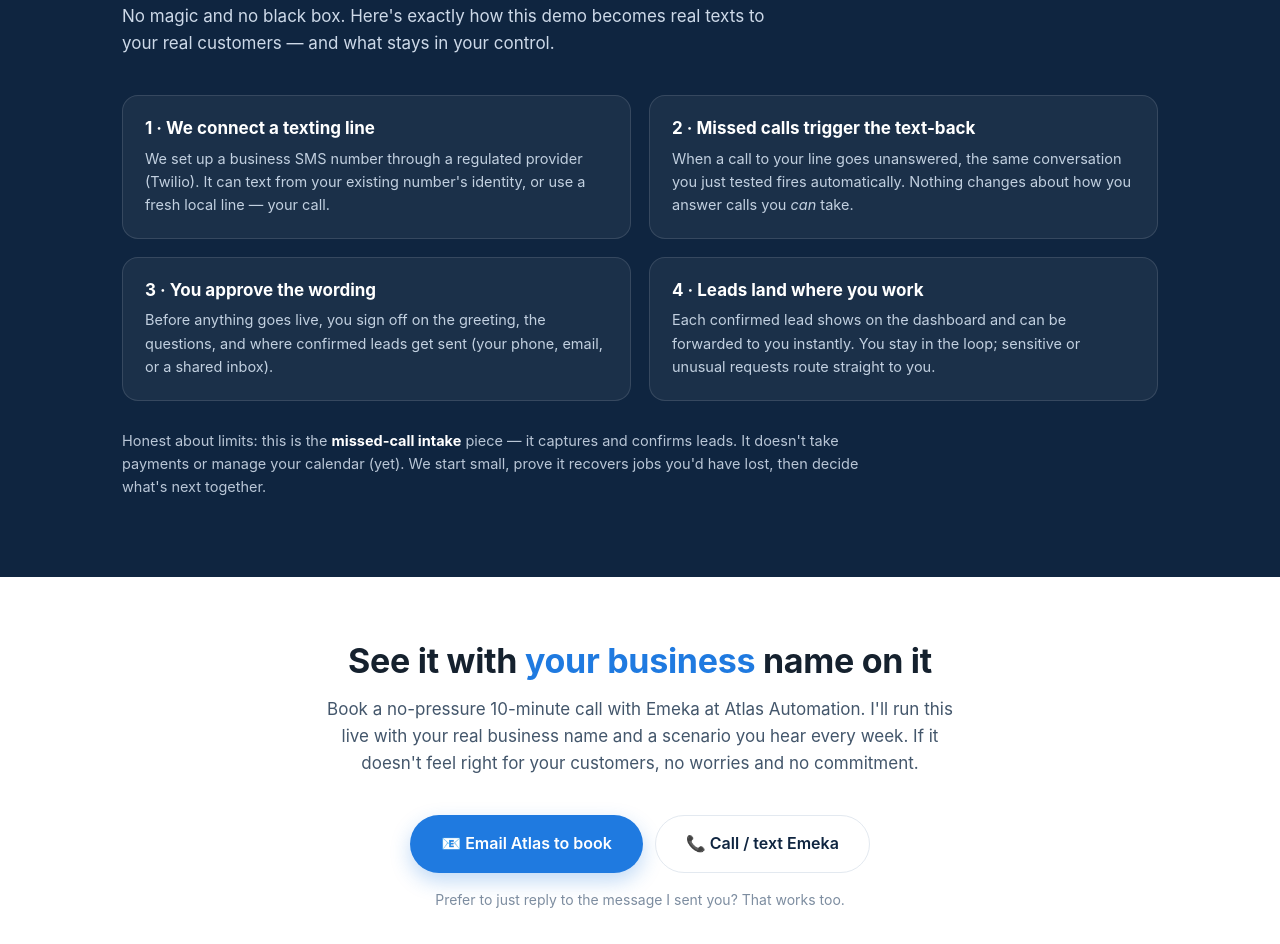
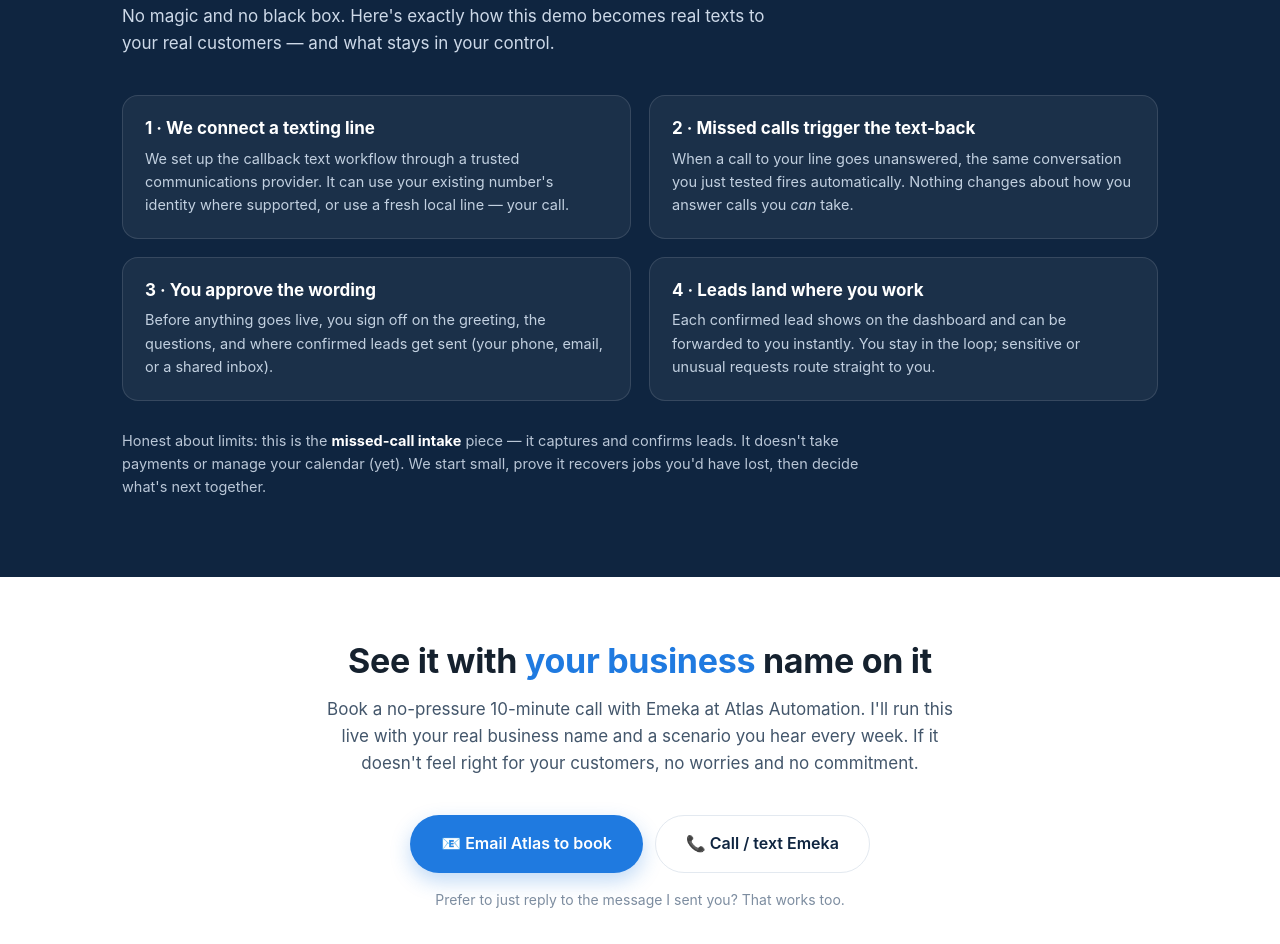
Before and after one commit to Chukwuemeka001/atlas-missed-call-demo, a website: page index.html in a window 1280 px wide. Shown: the part 2657-3601 px from the top of the page. Drawn offline with Linux system fonts and the light colour scheme.

Commit message:
Update provider language in public demo

```diff
--- a/index.html
+++ b/index.html
@@ -190,7 +190,7 @@
       <ol class="pilot-steps">
         <li>
           <h3>1 · We connect a texting line</h3>
-          <p>We set up a business SMS number through a regulated provider (Twilio). It can text from your existing number's identity, or use a fresh local line — your call.</p>
+          <p>We set up the callback text workflow through a trusted communications provider. It can use your existing number's identity where supported, or use a fresh local line — your call.</p>
         </li>
         <li>
           <h3>2 · Missed calls trigger the text-back</h3>
```
Also changed, not shown: test/smoke-test.js (+1 -1 lines), README.md.
